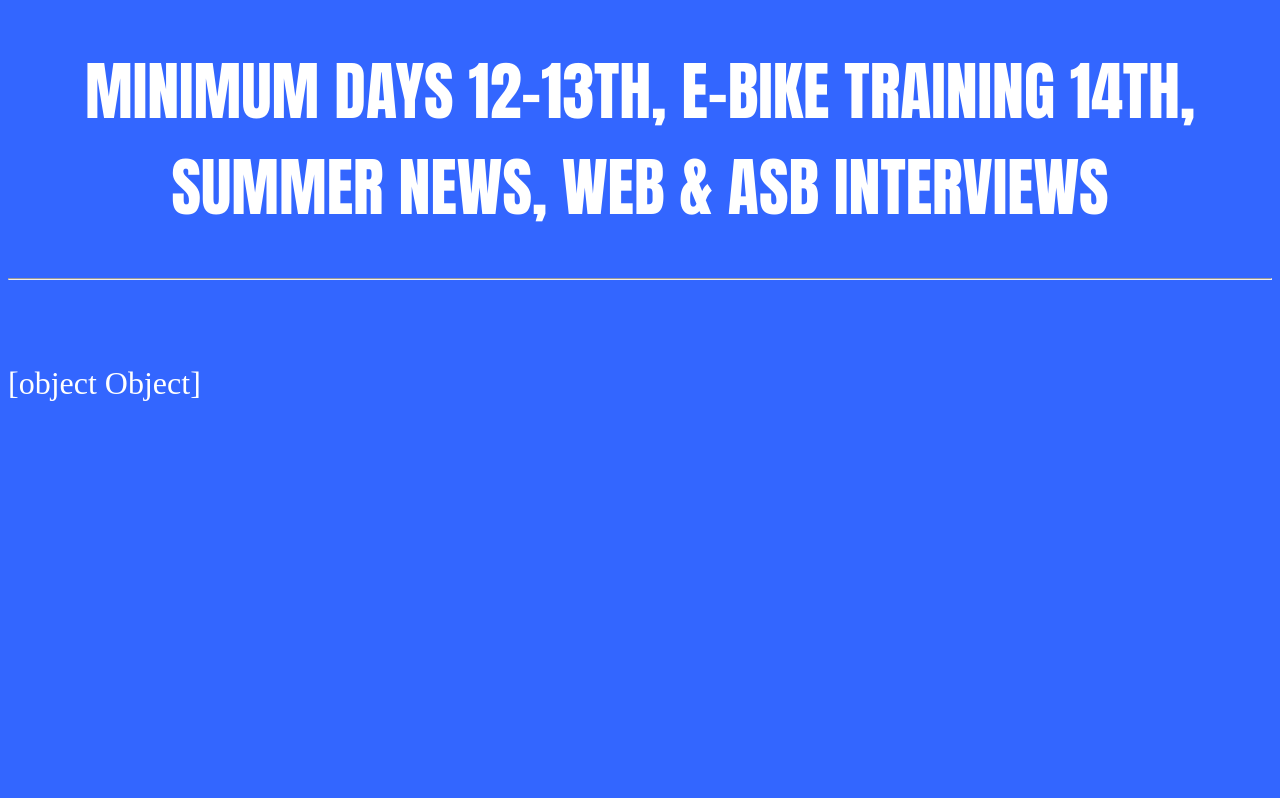
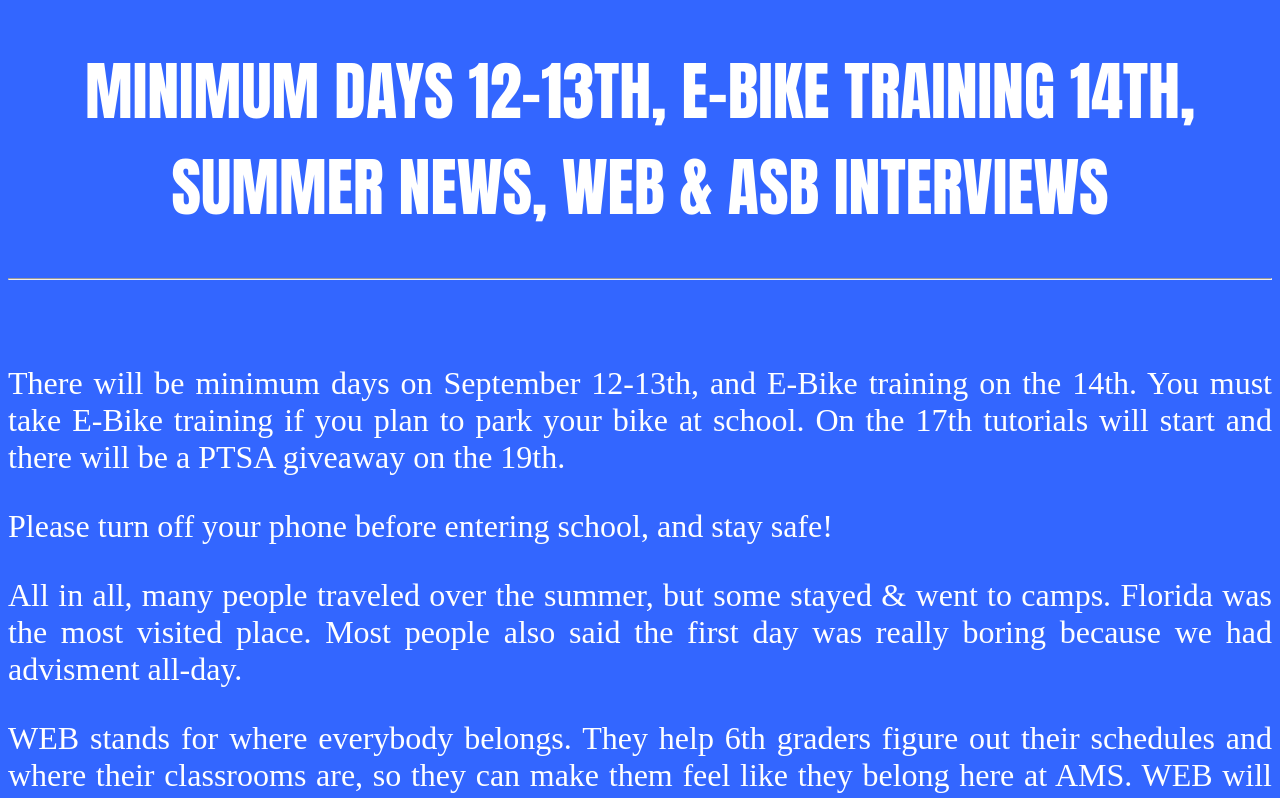
Before and after one commit to genZrizzCode/AMS_News, a SvelteKit app: page /articles/202425/September in a window 1280 px wide. Shown: the top 798 px of the page. Built offline with nearby package versions, Linux system fonts and the light colour scheme.

Commit message:
Fix article loading

```diff
--- a/src/routes/articles/202425/September/+page.svelte
+++ b/src/routes/articles/202425/September/+page.svelte
@@ -7,6 +7,12 @@
 <div class="huge2timesText">
     <h1 id="center-align">{ septemberMain }</h1>
     <hr><br>
-    <p id="news-align">{ septemberArticle }</p>
+    {#each [
+      ...septemberArticle["General Announcements"].split('\n'),
+      ...septemberArticle["Ask Adams"].split('\n'),
+      ...septemberArticle.Organization.split('\n')
+    ] as line}
+      <p id="news-align">{line}</p>
+    {/each}
     <br>
 </div>
```
